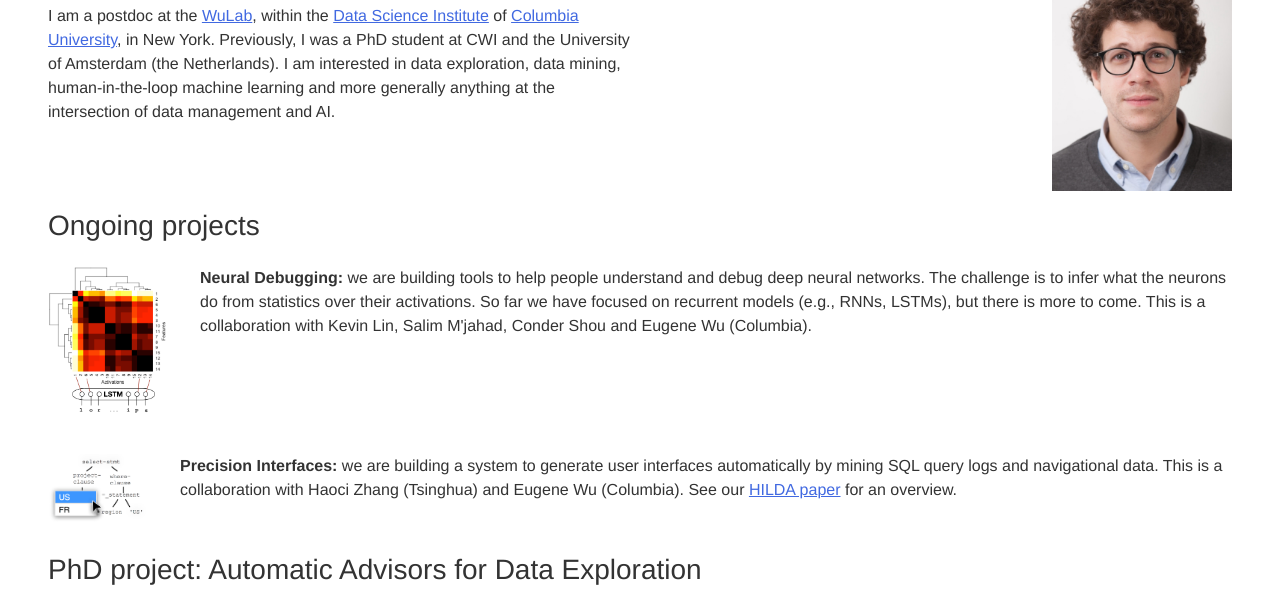
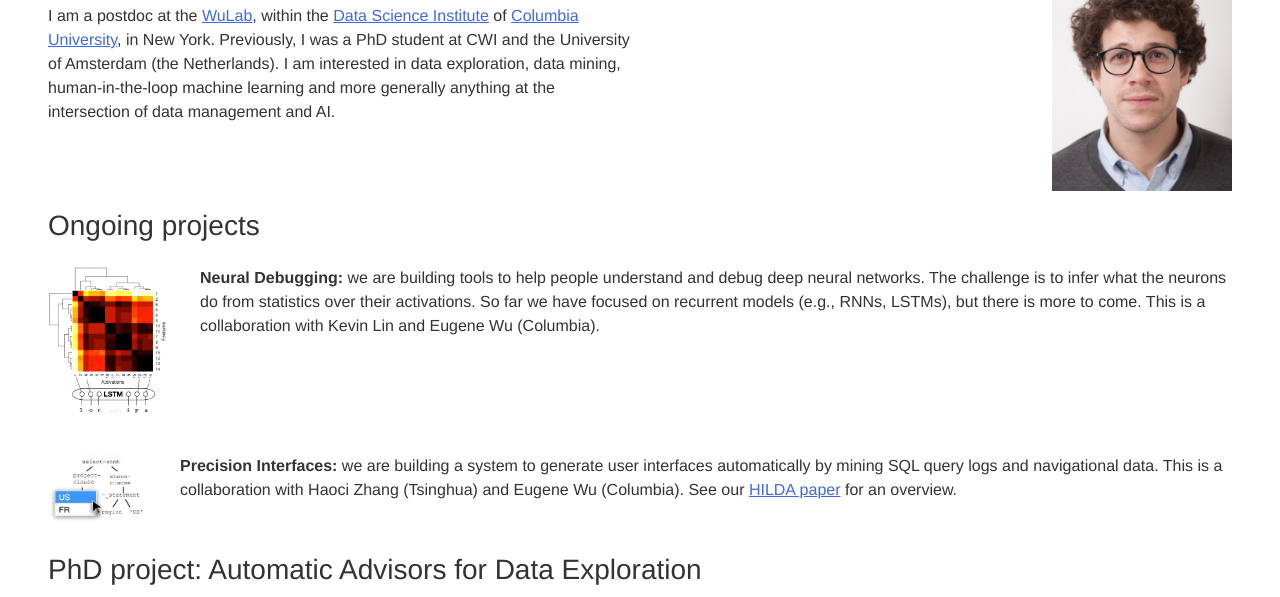
Before and after one commit to tsellam/old-homepage, a plain HTML site: page index.html in a window 1280 px wide. Shown: the part 187-784 px from the top of the page. Drawn offline with Linux system fonts and the light colour scheme.

Commit message:
changed authors

```diff
--- a/index.html
+++ b/index.html
@@ -131,7 +131,7 @@
     <div class="two-cols">
 
         <p class="left-img"> <img src="DNN_DBG_FULL.png" width="120"> </p>
-        <p><b>Neural Debugging:</b> we are building tools to help people understand and debug deep neural networks. The challenge is to infer what the neurons do from statistics over their activations. So far we have focused on recurrent models (e.g., RNNs, LSTMs), but there is more to come. This is a collaboration with Kevin Lin, Salim M'jahad, Conder Shou and Eugene Wu (Columbia).
+        <p><b>Neural Debugging:</b> we are building tools to help people understand and debug deep neural networks. The challenge is to infer what the neurons do from statistics over their activations. So far we have focused on recurrent models (e.g., RNNs, LSTMs), but there is more to come. This is a collaboration with Kevin Lin and Eugene Wu (Columbia).
          </p>
 
     </div>
```
